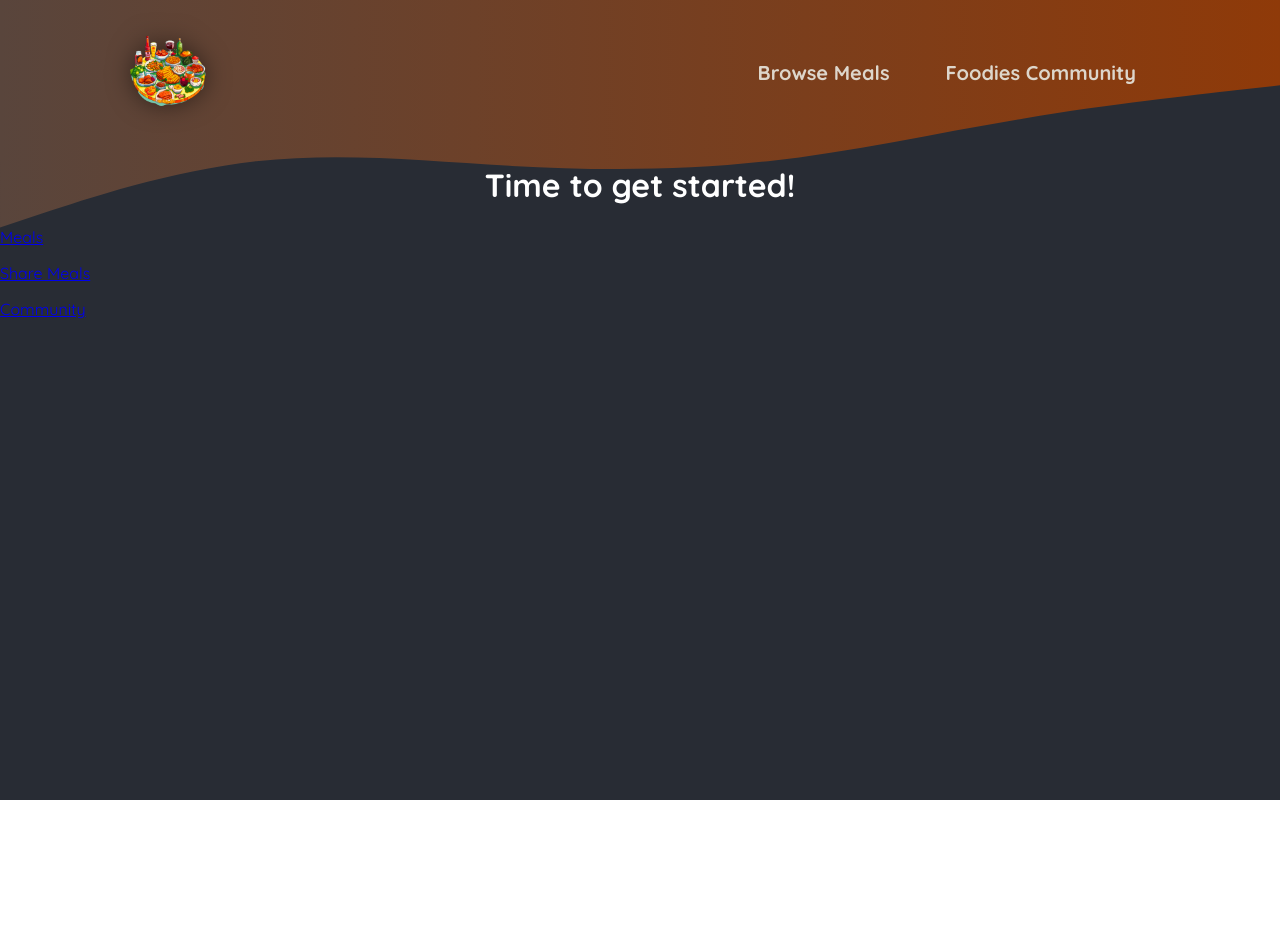
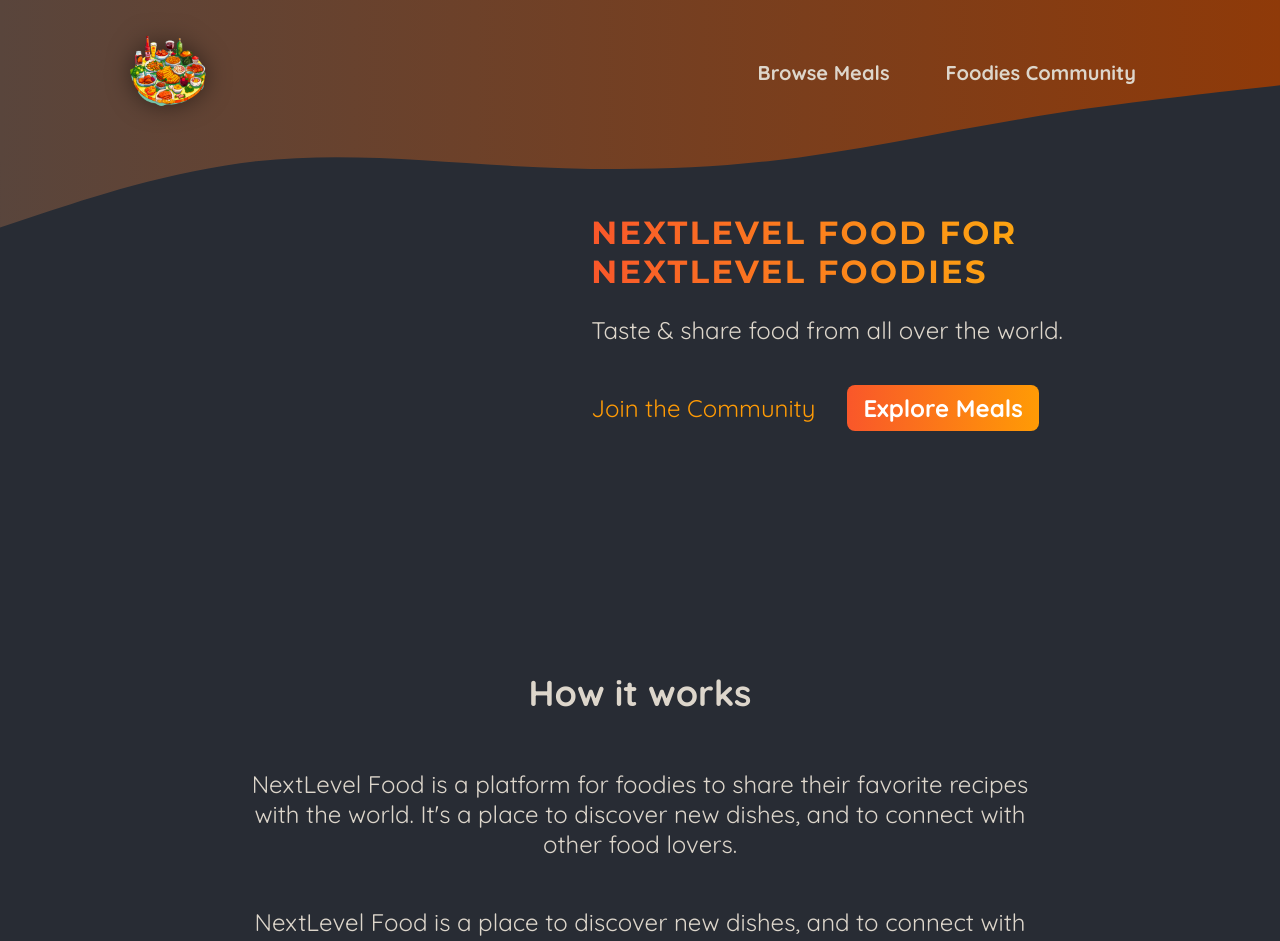
Before and after one commit to nevenmitrovic/nextjs-workshop, a Next.js app in the folder foodies/: page / in a window 1280 px wide. Shown: the top 941 px of the page. Before the commit the page ends 800 px from the top, so only its background shows below. Built offline with nearby package versions, Linux system fonts and the light colour scheme.

Commit message:
add home page content

```diff
--- a/foodies/app/page.js
+++ b/foodies/app/page.js
@@ -1,19 +1,46 @@
 import Link from 'next/link'
+
+import classes from './page.module.css'
 
 export default function Home() {
 	return (
+		<>
+			<header className={classes.header}>
+				<div className={classes.slideshow}></div>
+				<div>
+					<div className={classes.hero}>
+						<h1>NextLevel Food for NextLevel Foodies</h1>
+						<p>Taste & share food from all over the world.</p>
+					</div>
+					<div className={classes.cta}>
+						<Link href='/community'>Join the Community</Link>
+						<Link href='/meals'>Explore Meals</Link>
+					</div>
+				</div>
+			</header>
 			<main>
-			<h1 style={{ color: 'white', textAlign: 'center' }}>Time to get started!</h1>
-
+				<section className={classes.section}>
+					<h2>How it works</h2>
 					<p>
-				<Link href='/meals'>Meals</Link>
+						NextLevel Food is a platform for foodies to share their favorite recipes with the world.
+						It&apos;s a place to discover new dishes, and to connect with other food lovers.
 					</p>
 					<p>
-				<Link href='/meals/share'>Share Meals</Link>
+						NextLevel Food is a place to discover new dishes, and to connect with other food lovers.
+					</p>
+				</section>
+
+				<section className={classes.section}>
+					<h2>Why NextLevel Food?</h2>
+					<p>
+						NextLevel Food is a platform for foodies to share their favorite recipes with the world.
+						It&apos;s a place to discover new dishes, and to connect with other food lovers.
 					</p>
 					<p>
-				<Link href='/community'>Community</Link>
+						NextLevel Food is a place to discover new dishes, and to connect with other food lovers.
 					</p>
+				</section>
 			</main>
+		</>
 	)
 }
--- /dev/null
+++ b/foodies/app/page.module.css
@@ -0,0 +1,75 @@
+.header {
+	display: flex;
+	gap: 3rem;
+	margin: 3rem auto;
+	width: 90%;
+	max-width: 75rem;
+}
+
+.slideshow {
+	width: 40rem;
+	height: 25rem;
+}
+
+.hero {
+	color: #ddd6cb;
+	font-size: 1.5rem;
+}
+
+.hero h1 {
+	font-size: 2rem;
+	font-weight: bold;
+	font-family: 'Montserrat', sans-serif;
+	letter-spacing: 0.15rem;
+	text-transform: uppercase;
+	background: linear-gradient(90deg, #f9572a, #ffc905);
+	background-clip: text;
+	-webkit-background-clip: text;
+	-webkit-text-fill-color: transparent;
+}
+
+.cta {
+	font-size: 1.5rem;
+	display: flex;
+	gap: 1rem;
+}
+
+.cta a {
+	display: inline-block;
+	margin-top: 1rem;
+	padding: 0.5rem 1rem;
+	border-radius: 0.5rem;
+	background: linear-gradient(90deg, #f9572a, #ff9b05);
+	color: #ffffff;
+	font-weight: bold;
+	text-decoration: none;
+}
+
+.cta a:hover,
+.cta a:active {
+	background: linear-gradient(90deg, #fd4715, #f9b241);
+}
+
+.cta a:first-child {
+	background: transparent;
+	font-weight: normal;
+	color: #ff9b05;
+	padding-left: 0;
+}
+
+.cta a:first-child:hover,
+.cta a:first-child:active {
+	background: transparent;
+	color: #f9b241;
+}
+
+.section {
+	display: flex;
+	flex-direction: column;
+	color: #ddd6cb;
+	font-size: 1.5rem;
+	max-width: 50rem;
+	width: 90%;
+	margin: 2rem auto;
+	text-align: center;
+}
```
Lines whose indentation alone changed are shown as unchanged.
